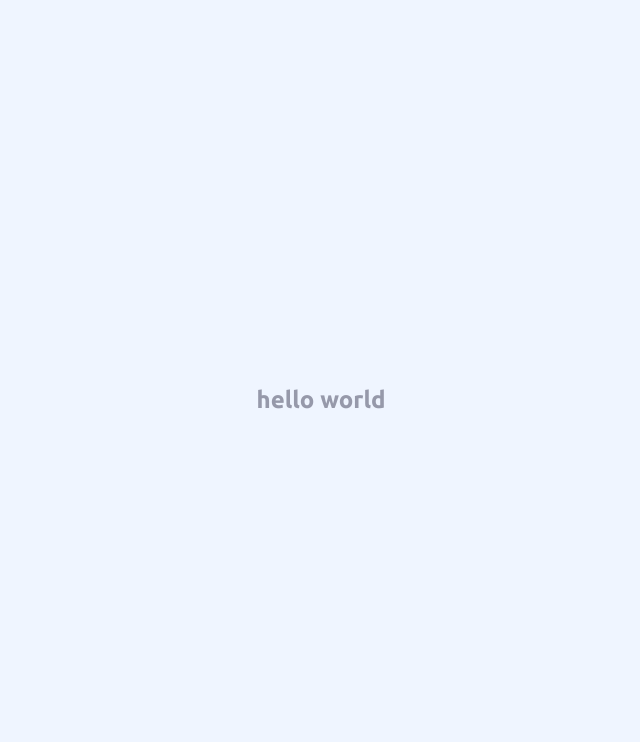
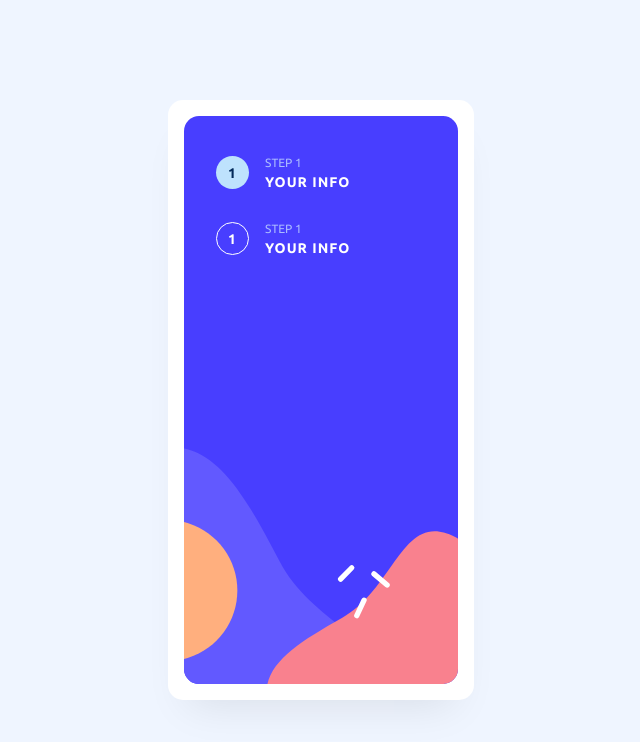
Before and after one commit to eddyzera/multi-step-form, a React (Vite) app: page / in a window 1280 px wide. Shown: the top 742 px of the page, without its empty margins (319-959 px from the left). Built offline with nearby package versions, Linux system fonts and the light colour scheme.

Commit message:
feat: created Steps component

```diff
--- a/src/App.tsx
+++ b/src/App.tsx
@@ -1,12 +1,11 @@
 import React from 'react'
 import styles from './App.module.scss'
+import { ProviderLayout } from './provider'
 
 export const App: React.FunctionComponent = () => {
   return (
     <div className={styles.appContainer}>
-      <section>
-        <h1>hello world</h1>
-      </section>
+      <ProviderLayout />
     </div>
   )
 }
--- /dev/null
+++ b/src/components/Steps/Steps.module.scss
@@ -0,0 +1,108 @@
+@use '../../style//utils/variables.scss' as *;
+
+.stepContainer {
+  border-radius: $border-md;
+  background-color: $purple-900;
+
+  padding-top: 40px;
+  padding-left: 32px;
+  padding-right: 89px;
+
+  position: relative;
+  max-height: 100%;
+  max-width: 100%;
+  width: 274px;
+  height: 568px;
+  overflow: hidden;
+
+  &::before {
+    content: ' ';
+    background-image: url('../../assets/img/svg/oval-full.svg');
+    background-repeat: no-repeat;
+    background-position: center;
+    background-size: cover;
+
+    width: 425px;
+    height: 393px;
+
+    display: block;
+    position: absolute;
+    bottom: -110px;
+    left: -101px;
+  }
+}
+
+.steps {
+  display: flex;
+  align-items: flex-start;
+  gap: 16px;
+
+  cursor: pointer;
+
+  & + .steps {
+    margin-top: 32px;
+  }
+}
+
+.stepNumber {
+  height: 33px;
+  width: 33px;
+
+  border-radius: 100%;
+  background-color: transparent;
+  border: 1px solid $white-50;
+
+  color: $white-50;
+  font-size: 14px;
+  font-weight: 700;
+  line-height: 16px;
+  letter-spacing: 1px;
+
+  display: flex;
+  align-items: center;
+  justify-content: center;
+}
+
+.stepNumberActive {
+  height: 33px;
+  width: 33px;
+
+  border-radius: 100%;
+  background-color: $blue-200;
+  border: 0;
+
+  color: $blue-900;
+  font-size: 14px;
+  font-weight: 700;
+  line-height: 16px;
+  letter-spacing: 1px;
+
+  display: flex;
+  align-items: center;
+  justify-content: center;
+}
+
+.stepContent {
+  display: flex;
+  align-items: flex-start;
+  flex-direction: column;
+
+  span {
+    font-weight: 400;
+    font-size: 12px;
+    line-height: 14px;
+    text-transform: uppercase;
+    color: $blue-300;
+
+    margin-bottom: 4px;
+  }
+
+  p {
+    font-weight: 700;
+    font-size: 14px;
+    line-height: 16px;
+    letter-spacing: 1px;
+    text-transform: uppercase;
+    color: $white-50;
+  }
+}
--- /dev/null
+++ b/src/components/Steps/Steps.tsx
@@ -0,0 +1,27 @@
+import React from 'react'
+import styles from './Steps.module.scss'
+
+export const Steps: React.FunctionComponent = () => {
+  return (
+    <div className={styles.stepContainer}>
+      <div className={styles.steps}>
+        <div className={styles.stepNumberActive}>
+          1
+        </div>
+        <div className={styles.stepContent}>
+          <span>step 1</span>
+          <p>your info</p>
+        </div>
+      </div>
+      <div className={styles.steps}>
+        <div className={styles.stepNumber}>
+          1
+        </div>
+        <div className={styles.stepContent}>
+          <span>step 1</span>
+          <p>your info</p>
+        </div>
+      </div>
+    </div>
+  )
+}
--- a/src/components/index.tsx
+++ b/src/components/index.tsx
@@ -1 +1,2 @@
 export { Button } from './Button/Button'
+export { Steps } from './Steps/Steps'
--- /dev/null
+++ b/src/provider/ProviderLayout/ProviderLayout.module.scss
@@ -0,0 +1,13 @@
+@use '../../style/utils/variables.scss' as *;
+
+.providerLayoutContainer {
+  background-color: $white-50;
+  border-radius: $border-md;
+  box-shadow: $box-shadow;
+
+  padding: 16px;
+
+  display: flex;
+  align-items: center;
+  gap: 100px;
+}
--- /dev/null
+++ b/src/provider/ProviderLayout/ProviderLayout.module.scss.d.ts
@@ -0,0 +1,4 @@
+declare const classNames: {
+  readonly providerLayoutContainer: "providerLayoutContainer";
+};
+export = classNames;
--- a/src/provider/ProviderLayout/ProviderLayout.tsx
+++ b/src/provider/ProviderLayout/ProviderLayout.tsx
@@ -1,9 +1,11 @@
 import React from 'react'
+import styles from  './ProviderLayout.module.scss'
+import { Steps } from '../../components'
 
 export const ProviderLayout: React.FunctionComponent = () => {
   return (
-    <div>
-
-    </div>
+    <section className={styles.providerLayoutContainer}>
+      <Steps />
+    </section>
   )
 }
```
Also changed, not shown: src/components/Steps/Steps.module.scss.d.ts (added, +8 -0 lines), src/assets/img/svg/oval-full.svg (added), src/assets/img/svg/oval.svg (added).
